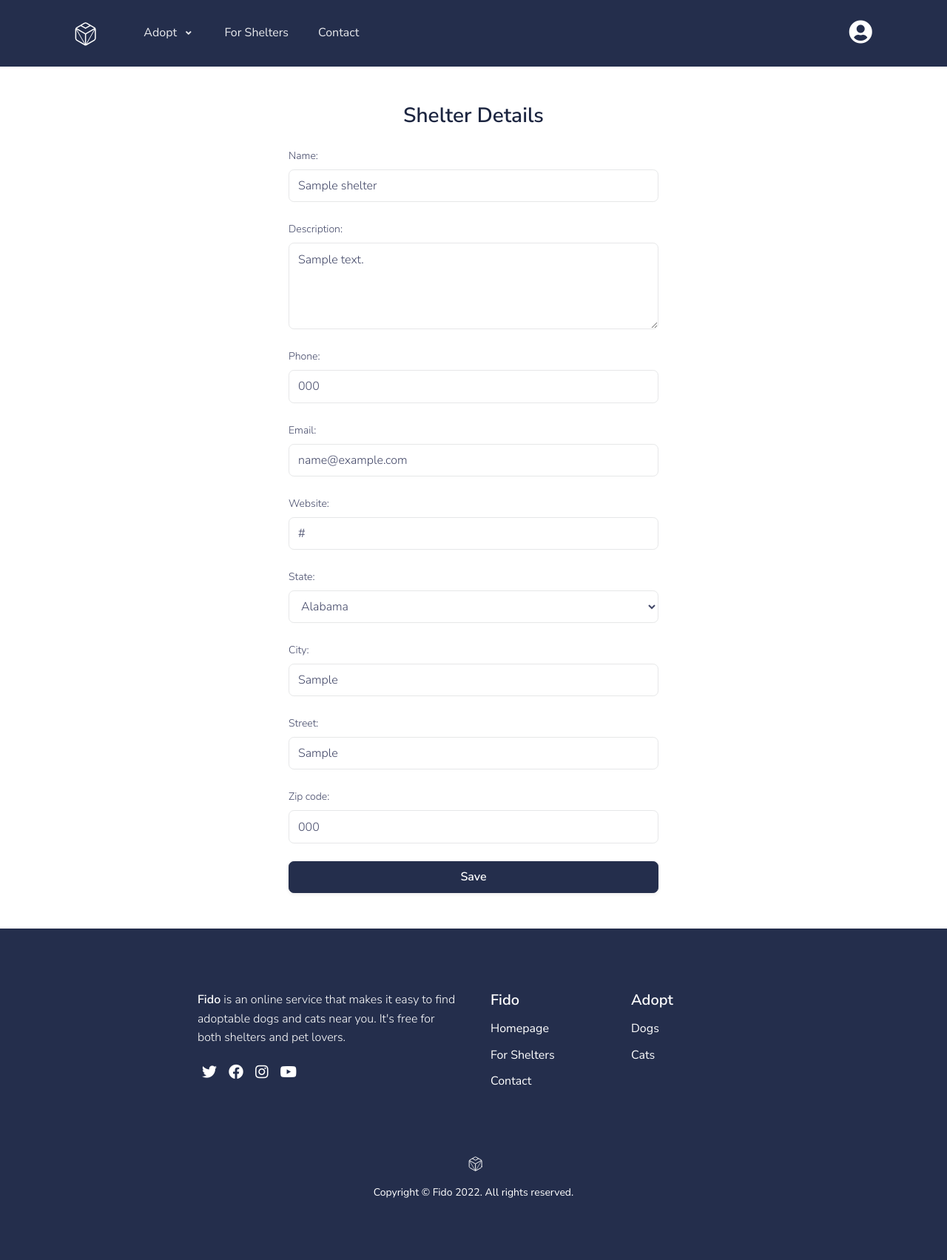
After one commit to estarq/fido, a Django app: page /shelter/edit/ in a window 1280 px wide. The commit adds this page. Shown: the whole page at 74% size. Run offline with Django 4.2, Linux system fonts and the light colour scheme; a user stored in the database is signed in; tables that the repository leaves empty hold one stand-in row (values such as "Sample post"); parts of the project's set-up code (start-up, migrations or seed data) failed here and were passed over; some libraries are stand-ins or nearby versions.

Commit message:
Add an edit shelter page

```diff
--- /dev/null
+++ b/common/decorators.py
@@ -0,0 +1,15 @@
+from functools import wraps
+
+from django.shortcuts import redirect
+
+from fido.models import Shelter
+
+
+def shelter_required(view_func):
+    @wraps(view_func)
+    def wrapper(request, *args, **kwargs):
+        if Shelter.objects.filter(owner=request.user).exists():
+            return view_func(request, *args, **kwargs)
+        return redirect('fido:new-shelter')
+
+    return wrapper
--- a/fido/urls.py
+++ b/fido/urls.py
@@ -10,5 +10,6 @@ urlpatterns = [
     path('contact/', views.contact, name='contact'),
     path('for-shelters/', TemplateView.as_view(template_name='fido/for-shelters.html'), name='for-shelters'),
     path('shelter/<int:pk>/', views.shelter_page, name='shelter'),
+    path('shelter/edit/', views.edit_shelter, name='edit-shelter'),
     path('shelter/new/', views.new_shelter, name='new-shelter'),
 ]
--- a/fido/views.py
+++ b/fido/views.py
@@ -1,6 +1,7 @@
 from django.contrib.auth.decorators import login_required
 from django.shortcuts import redirect, render, get_object_or_404
 
+from common.decorators import shelter_required
 from .forms import ContactForm, ShelterAddressForm, ShelterForm
 from .models import Shelter, ShelterAddress
 
@@ -49,3 +50,25 @@ def shelter_page(request, pk):
         'address': ShelterAddress.objects.get(shelter=pk),
     }
     return render(request, 'fido/shelter.html', context)
+
+
+@login_required
+@shelter_required
+def edit_shelter(request):
+    if request.method == 'POST':
+        shelter_form = ShelterForm(request.POST)
+        address_form = ShelterAddressForm(request.POST)
+        if shelter_form.is_valid() and address_form.is_valid():
+            shelter = Shelter.objects.filter(owner=request.user)
+            address = ShelterAddress.objects.filter(shelter=shelter.first())
+            shelter.update(**shelter_form.cleaned_data)
+            address.update(**address_form.cleaned_data)
+            return redirect('fido:shelter', pk=shelter.first().pk)
+        context = {'forms': [shelter_form, address_form]}
+        return render(request, 'fido/edit-shelter.html', context)
+
+    shelter = Shelter.objects.get(owner=request.user)
+    shelter_form = ShelterForm(instance=shelter)
+    address_form = ShelterAddressForm(instance=shelter.shelteraddress)
+    context = {'forms': [shelter_form, address_form]}
+    return render(request, 'fido/edit-shelter.html', context)
--- a/templates/base.html
+++ b/templates/base.html
@@ -97,6 +97,7 @@
                         {% with shelter_pk=request.user.shelter.pk %}
                             {% if shelter_pk %}
                                 <a class="dropdown-item" href="{% url 'fido:shelter' shelter_pk %}">My shelter</a>
+                                <a class="dropdown-item" href="{% url 'fido:edit-shelter' %}">Edit shelter</a>
                             {% else %}
                                 <a class="dropdown-item" href="{% url 'fido:new-shelter' %}">New shelter</a>
                             {% endif %}
--- /dev/null
+++ b/templates/fido/edit-shelter.html
@@ -0,0 +1,34 @@
+{% extends "base.html" %}
+{% block title %}
+    Edit Shelter | {{ block.super }}
+{% endblock title %}
+{% block content %}
+    <section>
+        <div class="container">
+            <div class="row justify-content-center">
+                <div class="col-12 d-flex align-items-center justify-content-center">
+                    <div class="my-5 w-100 fmxw-500">
+                        <div class="text-center text-md-center mb-4 mt-md-0">
+                            <h1 class="mb-0 h3">Shelter Details</h1>
+                        </div>
+                        <form method="POST">
+                            {% csrf_token %}
+                            {% for form in forms %}
+                                {% for field in form %}
+                                    <div class="form-group">
+                                        {{ field.label_tag }}
+                                        <div class="input-group mb-4">
+                                            {{ field }}
+                                        </div>
+                                        {{ field.errors }}
+                                    </div>
+                                {% endfor %}
+                            {% endfor %}
+                            <button type="submit" class="btn btn-block btn-primary">Save</button>
+                        </form>
+                    </div>
+                </div>
+            </div>
+        </div>
+    </section>
+{% endblock content %}
```
